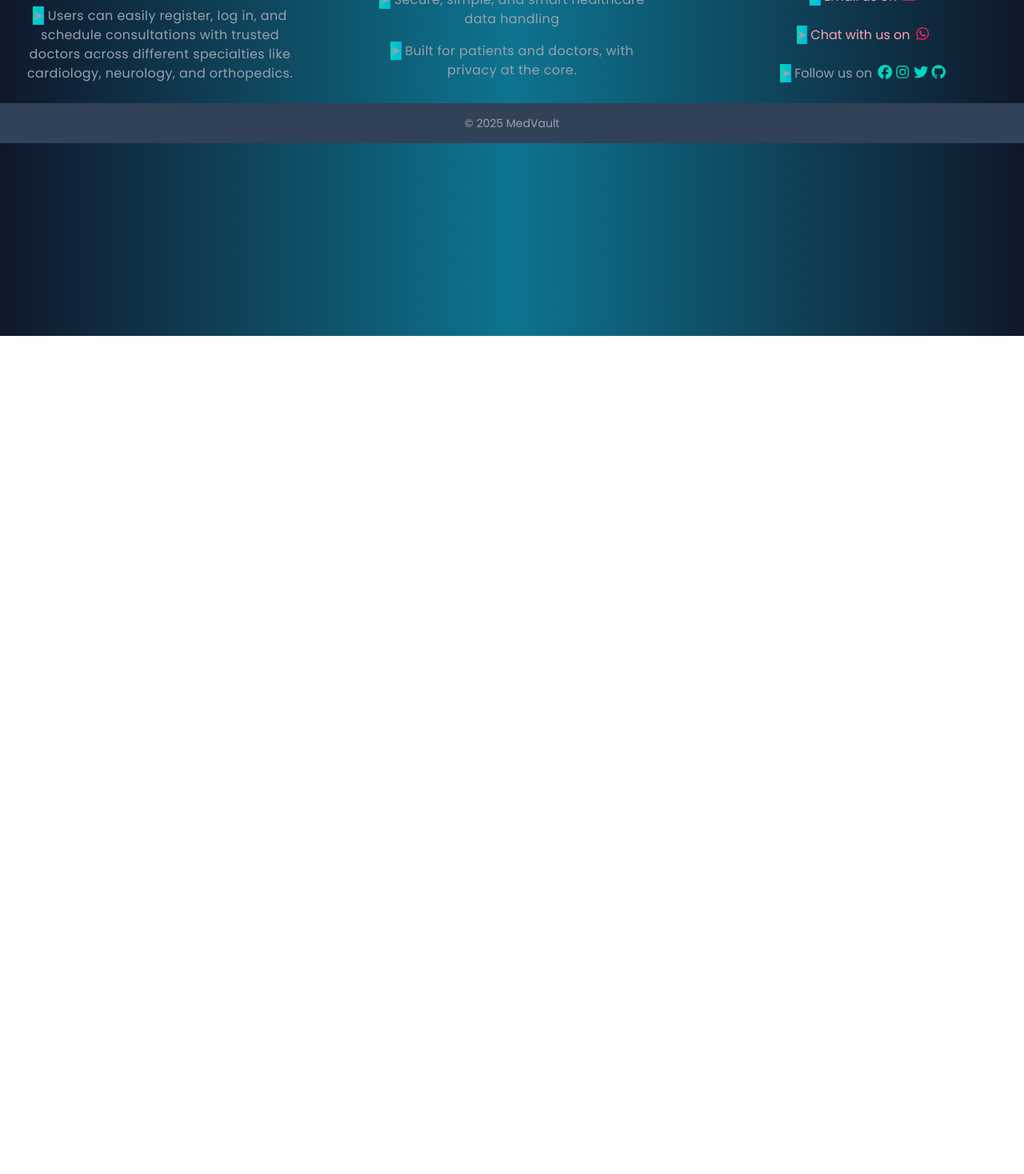
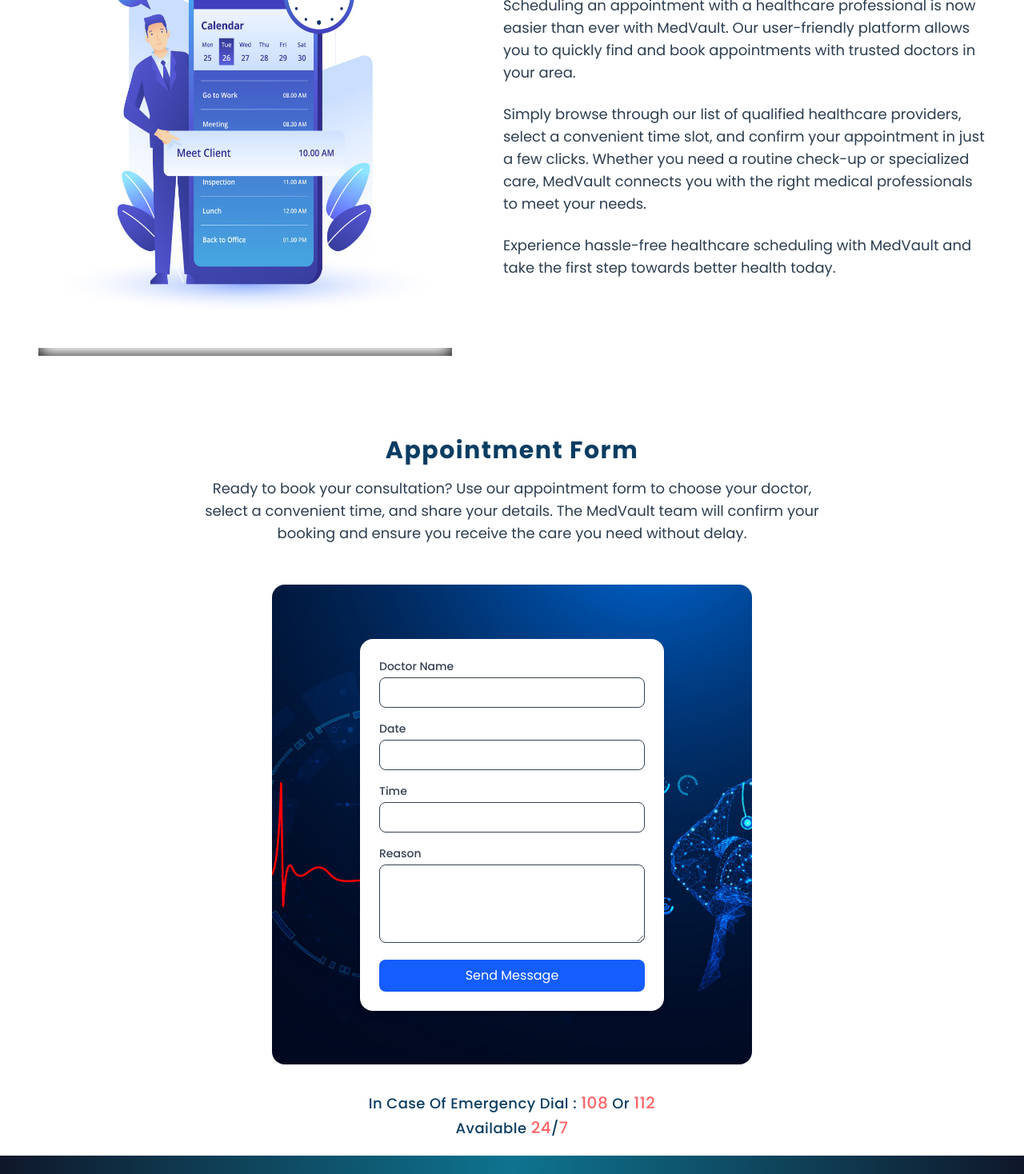
Before and after one commit to khiladi01/MedVault, a Next.js app in the folder frontend/: page /book in a window 1280 px wide. Shown: the part 380-1848 px from the top of the page at 80% size. Before the commit the page ends 800 px from the top, so only its background shows below. Built offline with nearby package versions, Linux system fonts and the light colour scheme.

Commit message:
feat: complete Appointment page with booking form and scheduling details

```diff
--- a/frontend/src/app/about/page.js
+++ b/frontend/src/app/about/page.js
@@ -383,6 +383,16 @@
 </div>
 {/* end div of doc sec */}
      </div>
+
+{/* adding emergency sec */}
+  <div className="h-[100px] w-full bg-white grid place-content-center select-none">
+       <div className="w-full flex justify-center items-center">
+        <p className="text-lg font-medium text-[#0A3D62] tracking-wide">In Case Of Emergency Dial : <span className="text-[20px] text-red-400">108</span> Or <span className="text-[20px] text-red-400">112</span></p>
+       </div>
+       <div className="w-full flex justify-center items-center">
+        <p className="text-lg font-medium text-[#0A3D62] tracking-wide">Available <span className="text-[20px] text-red-400">24</span>/<span className="text-[20px] text-red-400">7</span></p>
+       </div>
+  </div>
         </>
     )
 }
--- a/frontend/src/app/book/page.js
+++ b/frontend/src/app/book/page.js
@@ -1,7 +1,168 @@
+"use client"
+import React from "react";
+import { useState } from "react";
+import Image from "next/image";
+import appointImg from "../assets/appointimg.jpg"
+import Swal from "sweetalert2";
+
 export default function BookPage(){
+
+    const[formData , setFormData] = useState({
+         doctorname : "",
+         date : "",
+         time : "",
+         reason : ""
+    })
+
+    const handleChange = (e) => {
+    setFormData({
+      ...formData,
+      [e.target.name]: e.target.value,
+    });
+  };
+
+  const handleSubmit = (e) => {
+      e.preventDefault();
+      console.log("Form submitted:", formData);
+      // here you can send data to API route (Next.js backend)
+      // alert("Thank you for contacting us!");
+      Swal.fire({
+      title: "Success!",
+      text: "Your form has been submitted successfully.",
+      icon: "success",
+      confirmButtonText: "OK",
+      });
+    };
+
     return(
         <>
-        <h1 className="text-3xl text-center text-red-300 font-bold">Book Page</h1>
+        {/* appointment sec */}
+    <div className="min-h-screen w-full bg-white flex flex-col lg:flex-row justify-center items-center gap-10 lg:gap-16 select-none px-4 sm:px-6 lg:px-12 py-10">
+  {/* phase 1 image sec */}
+  <div
+    id="box"
+    className="w-[280px] h-[280px] sm:w-[400px] sm:h-[400px] md:w-[500px] md:h-[500px] lg:w-[600px] lg:h-[600px] flex justify-center items-center mb-8 lg:mb-0"
+  >
+    <Image
+      src={appointImg}
+      alt="about image"
+      className="h-[260px] w-[260px] sm:h-[380px] sm:w-[380px] md:h-[480px] md:w-[480px] lg:h-[580px] lg:w-[580px] border-0 border-slate-500"
+    />
+  </div>
+
+  {/* phase 2 text sec */}
+  <div className="w-full sm:w-[500px] md:w-[600px] lg:w-[700px] text-center lg:text-left">
+    <h2 className="text-2xl sm:text-3xl text-[#0A3D62] font-bold mb-4">
+      Book an Appointment
+    </h2>
+    <p className="text-base sm:text-lg text-[#2C3E50]">
+      Scheduling an appointment with a healthcare professional is now easier than ever with MedVault. Our user-friendly platform allows you to quickly find and book appointments with trusted doctors in your area.
+    </p>
+    <br />
+    <p className="text-base sm:text-lg text-[#2C3E50]">
+      Simply browse through our list of qualified healthcare providers, select a convenient time slot, and confirm your appointment in just a few clicks. Whether you need a routine check-up or specialized care, MedVault connects you with the right medical professionals to meet your needs.
+    </p>
+    <br />
+    <p className="text-base sm:text-lg text-[#2C3E50]">
+      Experience hassle-free healthcare scheduling with MedVault and take the first step towards better health today.
+    </p>
+  </div>
+</div>
+
+{/* contact form  */}
+  <div className="h-[800px] w-full bg-white select-none">
+       {/* adding heading */}
+       <div>
+        <h2 className="text-3xl text-[#0A3D62] font-bold mb-4 tracking-wider text-center">Appointment Form</h2>
+       </div>
+       {/* adding headline */}
+       <div className="w-full flex justify-center items-center">
+        <p className="w-[800px] text-lg text-[#2C3E50] text-center">
+           Ready to book your consultation? Use our appointment form to choose your doctor,
+           select a convenient time, and share your details. The MedVault team will confirm
+           your booking and ensure you receive the care you need without delay.
+        </p>
+
+       </div>
+       {/* adding form */}
+        <div className="h-[650px] w-full flex justify-center items-center pt-[50px]">
+            <div id="formback" className="h-[600px] w-[600px] border-0 rounded-2xl border-black flex justify-center items-center">
+                <div className="h-[450px] w-[380px] border-0 border-red-400 grid place-content-center">
+                       <form
+         onSubmit={handleSubmit}
+         className="max-w-lg mx-auto p-6 bg-white shadow-md rounded-2xl flex flex-col gap-4"
+     >
+        <label className="text-sm font-medium text-gray-700">
+        Doctor Name
+        <input
+          type="text"
+          name="doctorname"
+          value={formData.doctorname}
+          onChange={handleChange}
+          required
+          className="mt-1 w-full p-2 border rounded-lg focus:outline-none focus:ring-2 focus:ring-blue-500"
+        />
+        </label>
+
+        <label className="text-sm font-medium text-gray-700">
+        Date
+         <input
+          type="text"
+          name="date"
+          value={formData.date}
+          onChange={handleChange}
+          required
+          className="mt-1 w-full p-2 border rounded-lg focus:outline-none focus:ring-2 focus:ring-blue-500"
+        />
+         </label>
+
+         <label className="text-sm font-medium text-gray-700">
+        Time
+         <input
+          type="text"
+          name="time"
+          value={formData.time}
+          onChange={handleChange}
+          required
+          className="mt-1 w-full p-2 border rounded-lg focus:outline-none focus:ring-2 focus:ring-blue-500"
+        />
+         </label>
+
+        <label className="text-sm font-medium text-gray-700">
+         Reason
+        <textarea
+          name="reason"
+          value={formData.reason}
+          onChange={handleChange}
+          rows="4"
+          required
+          className="mt-1 w-full p-2 border rounded-lg focus:outline-none focus:ring-2 focus:ring-blue-500"
+        />
+       </label>
+
+       <button
+        type="submit"
+        className="bg-blue-600 text-white py-2 px-4 rounded-lg hover:bg-blue-700 transition"
+       >
+        Send Message
+       </button>
+       </form>
+                </div>
+            </div>
+       </div>
+
+       {/* main div end */}
+  </div>
+
+  {/* adding emergency sec */}
+  <div className="h-[100px] w-full bg-white grid place-content-center select-none">
+       <div className="w-full flex justify-center items-center">
+        <p className="text-lg font-medium text-[#0A3D62] tracking-wide">In Case Of Emergency Dial : <span className="text-[20px] text-red-400">108</span> Or <span className="text-[20px] text-red-400">112</span></p>
+       </div>
+       <div className="w-full flex justify-center items-center">
+        <p className="text-lg font-medium text-[#0A3D62] tracking-wide">Available <span className="text-[20px] text-red-400">24</span>/<span className="text-[20px] text-red-400">7</span></p>
+       </div>
+  </div>
         </>
     );
 }
--- a/frontend/src/app/globals.css
+++ b/frontend/src/app/globals.css
@@ -72,7 +72,7 @@
 
 /* form box */
 #formback{
-    background-image: url("./assets/formback.jpg");
+    background-image: url("./assets/formbackimg.jpg");
     background-position: center;
     background-size: cover;
     /* background-color: #fff; */
--- a/frontend/src/app/page.js
+++ b/frontend/src/app/page.js
@@ -370,6 +370,16 @@
   </div>
 </div>
 
+
+{/* adding emergency sec */}
+  <div className="h-[100px] w-full bg-white grid place-content-center select-none">
+       <div className="w-full flex justify-center items-center">
+        <p className="text-lg font-medium text-[#0A3D62] tracking-wide">In Case Of Emergency Dial : <span className="text-[20px] text-red-400">108</span> Or <span className="text-[20px] text-red-400">112</span></p>
+       </div>
+       <div className="w-full flex justify-center items-center">
+        <p className="text-lg font-medium text-[#0A3D62] tracking-wide">Available <span className="text-[20px] text-red-400">24</span>/<span className="text-[20px] text-red-400">7</span></p>
+       </div>
+  </div>
     </>
     )
 }
```
Also changed, not shown: frontend/src/app/assets/formbackimg.jpg (added).
